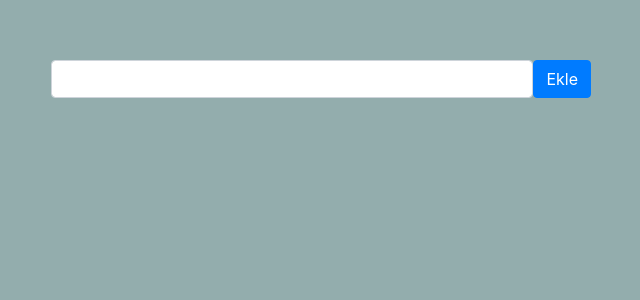
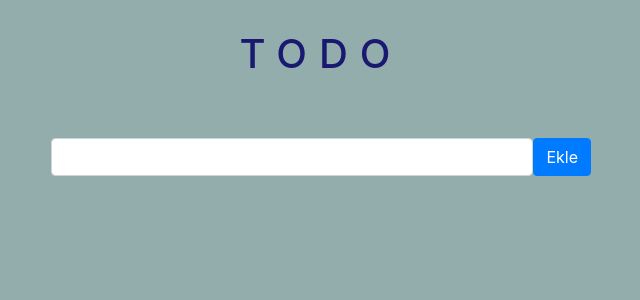
Before and after one commit to onursimsekkk/Todo-App-react, a React (Create React App) app: page / in a window 1280 px wide. Shown: the top 300 px of the page, without its empty margins (319-959 px from the left). Built offline with nearby package versions, Linux system fonts and the light colour scheme.

Commit message:
Add removeItem func

```diff
--- a/src/App.js
+++ b/src/App.js
@@ -41,8 +41,10 @@ class App extends Component {
     }
   };
 
-  removeItem = () => {
-
+  removeItem = (e) => {
+    const remove = this.state.todos.filter(todo => todo.id !== e.target.value);
+    this.setState({todos: remove});
+    // filter kullanılabilir burası için -- id'sini filter edip remove yapılacak.
   }
 
   onInputChange = (e) => {
@@ -55,7 +57,7 @@ class App extends Component {
   render() {
     return (
       <div className="App">
-        <TodoHeader />
+        <TodoHeader name="TODO" />
         <Form
           userInput={this.state.userInput}
           onInputChange={this.onInputChange}
@@ -63,7 +65,7 @@ class App extends Component {
         />
         {this.state.todos.length > 0 && (
           <div className="list">
-            <TodoList todos={this.state.todos} />
+            <TodoList todos={this.state.todos} removeItem={this.removeItem} />
           </div>
         )}
       </div>
```
